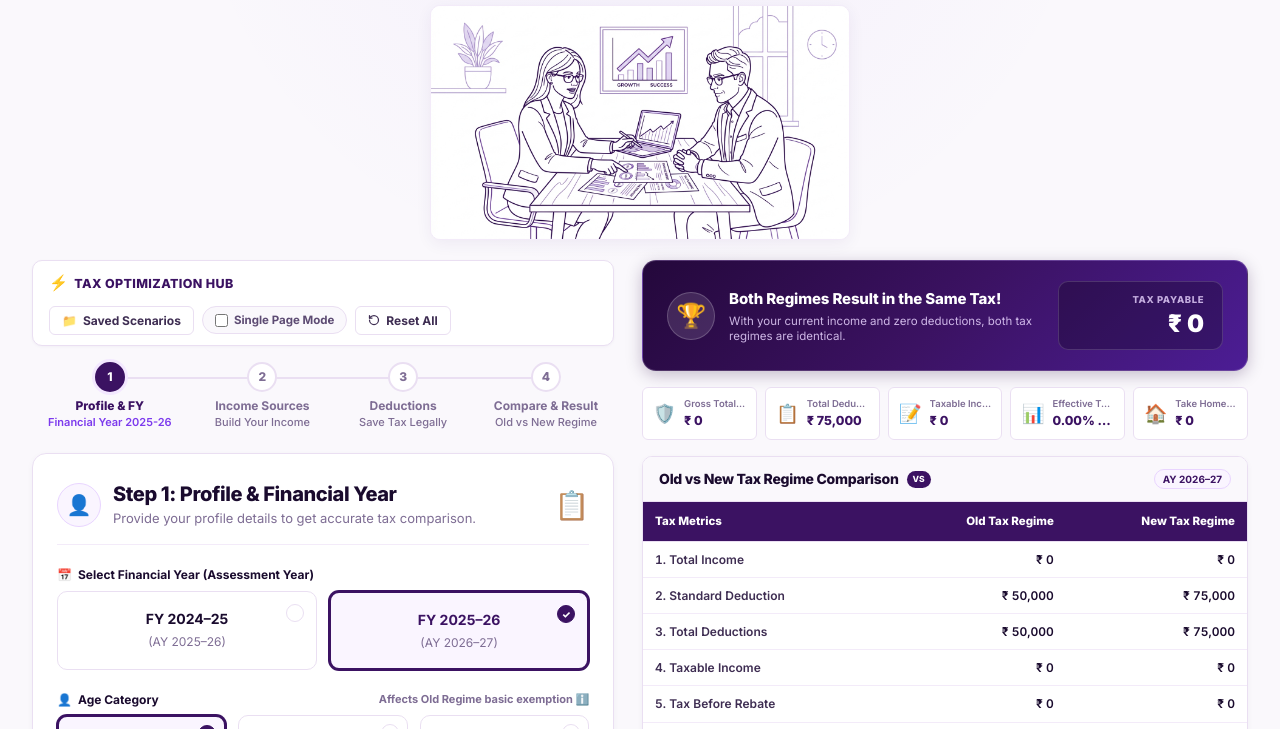
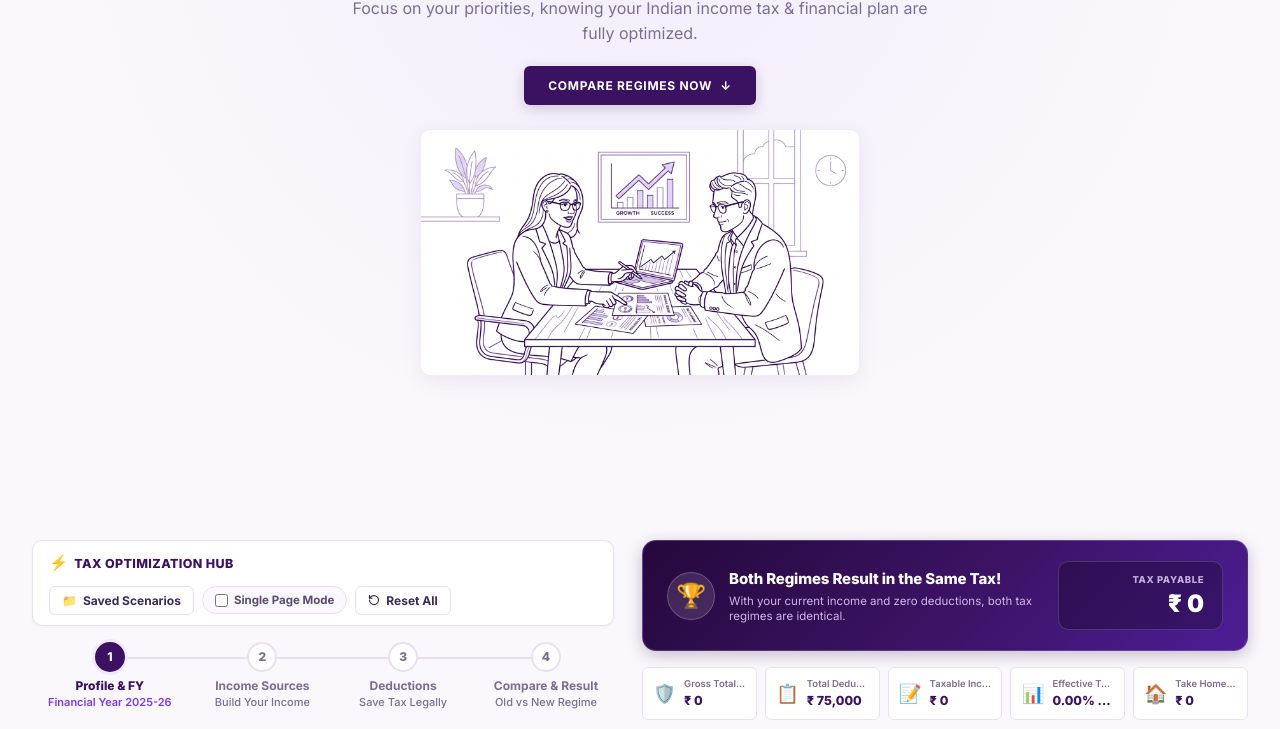
Before and after one commit to uttamvardam/Web-Projects, a website: page index.html in a window 1280 px wide. Shown: the part 296-1025 px from the top of the page. Drawn offline with Linux system fonts and the light colour scheme.

Commit message:
Frame hero as clean full-screen landing view to prevent cut-off calculator cards at bottom

```diff
--- a/Tax-Clarity/css/styles.css
+++ b/Tax-Clarity/css/styles.css
@@ -174,10 +174,15 @@ button {
 
 /* ================= HERO / TOP VISUAL AREA ================= */
 .hero-visual-section {
-  padding: 24px 0 20px 0;
+  min-height: calc(100vh - 65px);
+  display: flex;
+  flex-direction: column;
+  justify-content: center;
+  align-items: center;
+  padding: 32px 0 44px 0;
   text-align: center;
   position: relative;
-  background: radial-gradient(circle at 50% 10%, rgba(124, 58, 237, 0.05) 0%, transparent 60%);
+  background: radial-gradient(circle at 50% 15%, rgba(124, 58, 237, 0.06) 0%, transparent 65%);
 }
 
 .hero-content-wrapper {
@@ -189,12 +194,12 @@ button {
 }
 
 .hero-main-title {
-  font-size: 2.35rem;
+  font-size: 2.5rem;
   font-weight: 900;
   line-height: 1.15;
   color: var(--color-primary);
   letter-spacing: -0.03em;
-  margin-bottom: 8px;
+  margin-bottom: 10px;
 }
 
 [data-theme="dark"] .hero-main-title {
@@ -202,39 +207,40 @@ button {
 }
 
 .hero-subtitle {
-  font-size: 0.95rem;
+  font-size: 1rem;
   color: var(--text-muted);
   font-weight: 400;
   max-width: 580px;
-  line-height: 1.5;
-  margin-bottom: 16px;
+  line-height: 1.55;
+  margin-bottom: 20px;
 }
 
 .hero-cta-btn {
   display: inline-flex;
   align-items: center;
   gap: 8px;
-  padding: 8px 20px;
+  padding: 10px 24px;
   background: var(--color-primary);
   color: #FFFFFF;
   border-radius: var(--radius-sm);
-  font-size: 11px;
+  font-size: 12px;
   font-weight: 700;
   letter-spacing: 0.06em;
   text-transform: uppercase;
   border: none;
   transition: all var(--transition-fast);
-  box-shadow: 0 3px 10px rgba(59, 18, 98, 0.18);
+  box-shadow: 0 4px 14px rgba(59, 18, 98, 0.2);
+  text-decoration: none;
 }
 
 .hero-cta-btn:hover {
   background: var(--color-primary-hover);
-  transform: translateY(-1px);
-  box-shadow: 0 5px 14px rgba(59, 18, 98, 0.25);
+  transform: translateY(-2px);
+  box-shadow: 0 6px 18px rgba(59, 18, 98, 0.28);
 }
 
 .hero-illustration-wrapper {
-  margin-top: 18px;
+  margin-top: 24px;
   display: flex;
   justify-content: center;
   align-items: center;
@@ -243,53 +249,25 @@ button {
 
 .hero-illustration-img {
   width: 100%;
-  max-width: 420px;
+  max-width: 440px;
   height: auto;
   border-radius: var(--radius-md);
-  box-shadow: 0 4px 16px rgba(59, 18, 98, 0.06);
+  box-shadow: 0 6px 20px rgba(59, 18, 98, 0.07);
   border: 1px solid var(--border-subtle);
   background: #FFFFFF;
   display: block;
 }
 
-/* ================= SECTION SEPARATOR / DEEP PURPLE BAND ================= */
-.purple-separator-band {
-  background: var(--bg-ribbon);
-  color: #FFFFFF;
-  padding: 40px 0;
-  margin-bottom: 48px;
-  border-top: 1px dashed rgba(233, 213, 255, 0.3);
-  border-bottom: 1px dashed rgba(233, 213, 255, 0.3);
+/* ================= MAIN 2-COLUMN DASHBOARD ================= */
+#calculatorSection {
+  scroll-margin-top: 24px;
 }
 
-.purple-separator-inner {
-  display: flex;
-  align-items: center;
-  justify-content: space-between;
-  gap: 40px;
-}
-
-.purple-separator-left h2 {
-  color: #FFFFFF;
-  font-size: 2rem;
-  font-weight: 900;
-  line-height: 1.15;
-  letter-spacing: -0.025em;
-}
-
-.purple-separator-right {
-  max-width: 580px;
-  font-size: 0.9375rem;
-  line-height: 1.6;
-  color: rgba(255, 255, 255, 0.88);
-  font-weight: 400;
-}
-
-/* ================= MAIN 2-COLUMN DASHBOARD ================= */
 .main-content {
   flex: 1;
   display: flex;
   flex-direction: column;
+  padding-top: 32px;
   margin-bottom: var(--space-12);
 }
 
--- a/css/styles.css
+++ b/css/styles.css
@@ -174,10 +174,15 @@ button {
 
 /* ================= HERO / TOP VISUAL AREA ================= */
 .hero-visual-section {
-  padding: 24px 0 20px 0;
+  min-height: calc(100vh - 65px);
+  display: flex;
+  flex-direction: column;
+  justify-content: center;
+  align-items: center;
+  padding: 32px 0 44px 0;
   text-align: center;
   position: relative;
-  background: radial-gradient(circle at 50% 10%, rgba(124, 58, 237, 0.05) 0%, transparent 60%);
+  background: radial-gradient(circle at 50% 15%, rgba(124, 58, 237, 0.06) 0%, transparent 65%);
 }
 
 .hero-content-wrapper {
@@ -189,12 +194,12 @@ button {
 }
 
 .hero-main-title {
-  font-size: 2.35rem;
+  font-size: 2.5rem;
   font-weight: 900;
   line-height: 1.15;
   color: var(--color-primary);
   letter-spacing: -0.03em;
-  margin-bottom: 8px;
+  margin-bottom: 10px;
 }
 
 [data-theme="dark"] .hero-main-title {
@@ -202,39 +207,40 @@ button {
 }
 
 .hero-subtitle {
-  font-size: 0.95rem;
+  font-size: 1rem;
   color: var(--text-muted);
   font-weight: 400;
   max-width: 580px;
-  line-height: 1.5;
-  margin-bottom: 16px;
+  line-height: 1.55;
+  margin-bottom: 20px;
 }
 
 .hero-cta-btn {
   display: inline-flex;
   align-items: center;
   gap: 8px;
-  padding: 8px 20px;
+  padding: 10px 24px;
   background: var(--color-primary);
   color: #FFFFFF;
   border-radius: var(--radius-sm);
-  font-size: 11px;
+  font-size: 12px;
   font-weight: 700;
   letter-spacing: 0.06em;
   text-transform: uppercase;
   border: none;
   transition: all var(--transition-fast);
-  box-shadow: 0 3px 10px rgba(59, 18, 98, 0.18);
+  box-shadow: 0 4px 14px rgba(59, 18, 98, 0.2);
+  text-decoration: none;
 }
 
 .hero-cta-btn:hover {
   background: var(--color-primary-hover);
-  transform: translateY(-1px);
-  box-shadow: 0 5px 14px rgba(59, 18, 98, 0.25);
+  transform: translateY(-2px);
+  box-shadow: 0 6px 18px rgba(59, 18, 98, 0.28);
 }
 
 .hero-illustration-wrapper {
-  margin-top: 18px;
+  margin-top: 24px;
   display: flex;
   justify-content: center;
   align-items: center;
@@ -243,53 +249,25 @@ button {
 
 .hero-illustration-img {
   width: 100%;
-  max-width: 420px;
+  max-width: 440px;
   height: auto;
   border-radius: var(--radius-md);
-  box-shadow: 0 4px 16px rgba(59, 18, 98, 0.06);
+  box-shadow: 0 6px 20px rgba(59, 18, 98, 0.07);
   border: 1px solid var(--border-subtle);
   background: #FFFFFF;
   display: block;
 }
 
-/* ================= SECTION SEPARATOR / DEEP PURPLE BAND ================= */
-.purple-separator-band {
-  background: var(--bg-ribbon);
-  color: #FFFFFF;
-  padding: 40px 0;
-  margin-bottom: 48px;
-  border-top: 1px dashed rgba(233, 213, 255, 0.3);
-  border-bottom: 1px dashed rgba(233, 213, 255, 0.3);
+/* ================= MAIN 2-COLUMN DASHBOARD ================= */
+#calculatorSection {
+  scroll-margin-top: 24px;
 }
 
-.purple-separator-inner {
-  display: flex;
-  align-items: center;
-  justify-content: space-between;
-  gap: 40px;
-}
-
-.purple-separator-left h2 {
-  color: #FFFFFF;
-  font-size: 2rem;
-  font-weight: 900;
-  line-height: 1.15;
-  letter-spacing: -0.025em;
-}
-
-.purple-separator-right {
-  max-width: 580px;
-  font-size: 0.9375rem;
-  line-height: 1.6;
-  color: rgba(255, 255, 255, 0.88);
-  font-weight: 400;
-}
-
-/* ================= MAIN 2-COLUMN DASHBOARD ================= */
 .main-content {
   flex: 1;
   display: flex;
   flex-direction: column;
+  padding-top: 32px;
   margin-bottom: var(--space-12);
 }
 
```
